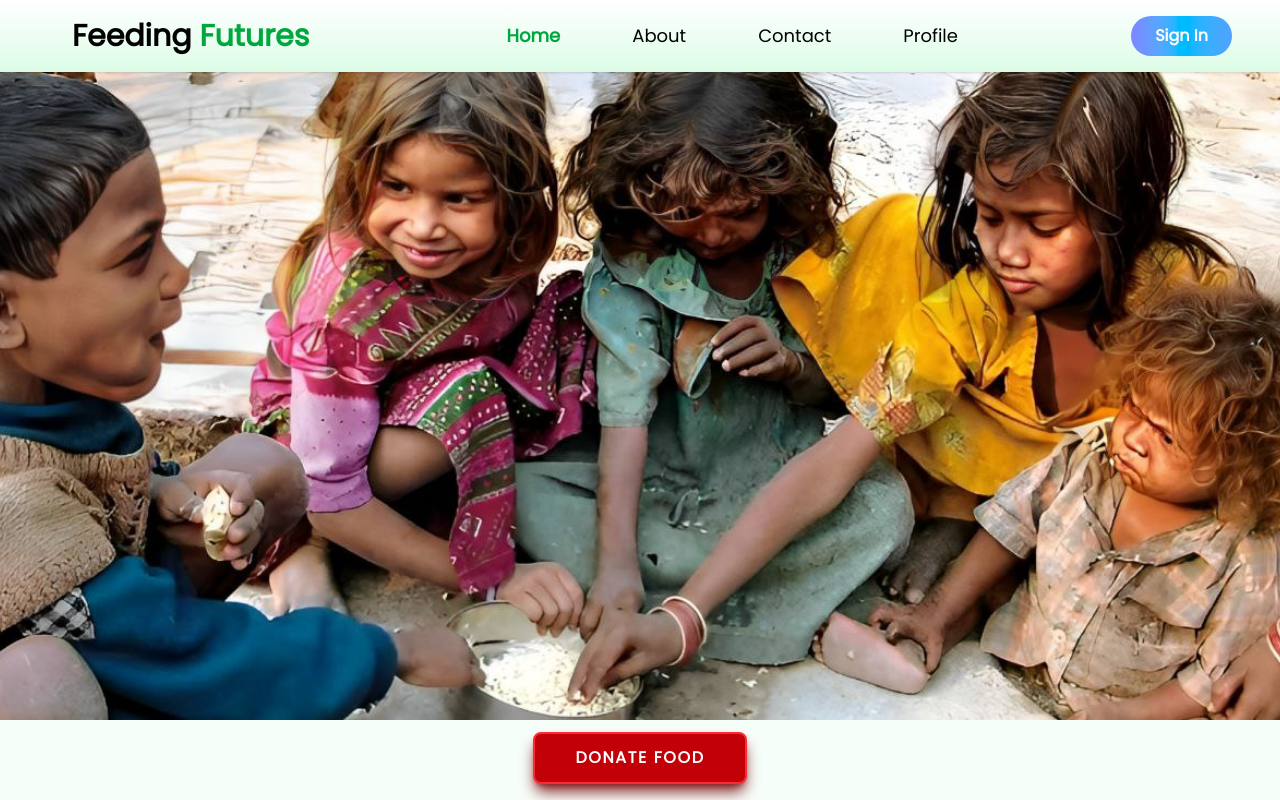
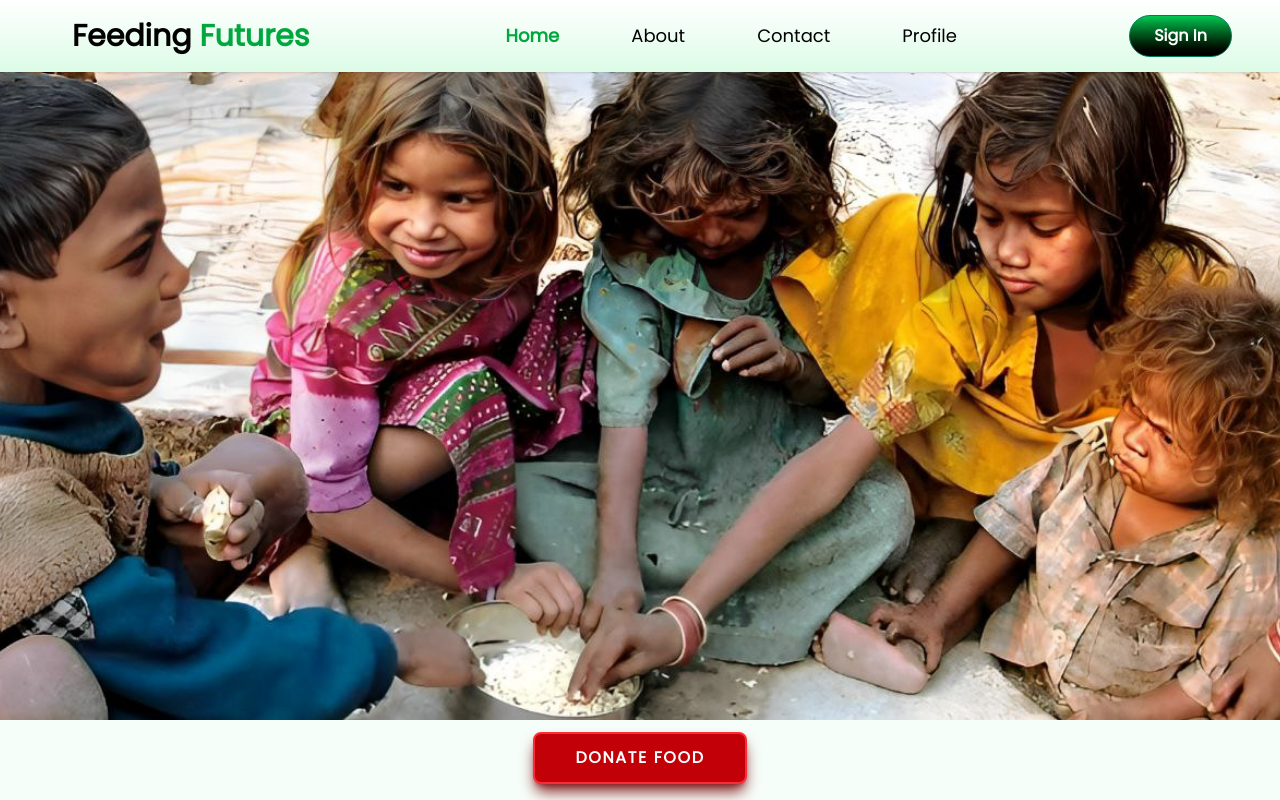
Before and after one commit to namanmahajan2020/Feeding-Futures, a React (Vite) app in the folder Feeding-Futures/user/: page / in a window 1280 px wide. Shown: the top 800 px of the page. Built offline with nearby package versions, Linux system fonts and the light colour scheme.

Commit message:
favicon for user

```diff
--- a/Feeding-Futures/user/index.html
+++ b/Feeding-Futures/user/index.html
@@ -2,7 +2,7 @@
 <html lang="en">
   <head>
     <meta charset="UTF-8" />
-    <link rel="icon" type="image/svg+xml" href="/vite.svg" />
+    <link rel="icon" type="image" href="img/giving.png" />
     <meta name="viewport" content="width=device-width, initial-scale=1.0" />
     <title>Feeding Futures</title>
   </head>
--- a/Feeding-Futures/user/src/components/Navbar.jsx
+++ b/Feeding-Futures/user/src/components/Navbar.jsx
@@ -130,7 +130,7 @@ const Navbar = () => {
       {shouldShowSignIn && (
         <NavLink
           to="/start"
-          className="block px-6 py-2 rounded-full bg-gradient-to-r from-indigo-400 via-sky-400 to-blue-400 text-white font-semibold hover:brightness-95 hover:scale-95 transition duration-200"
+          className="block px-6 py-2 rounded-full border-1 border-emerald-700  bg-gradient-to-b from-green-500 to-black text-white font-bold hover:bg-gradient-to-b hover:from-sky-500 hover:to-black hover:scale-95 transition duration-200"
           onClick={() => setNavActive(false)}
         >
           Sign In
```
Also changed, not shown: Feeding-Futures/user/public/img/giving.png (added), 1 other file (tests, documents, lock files or other folders).
